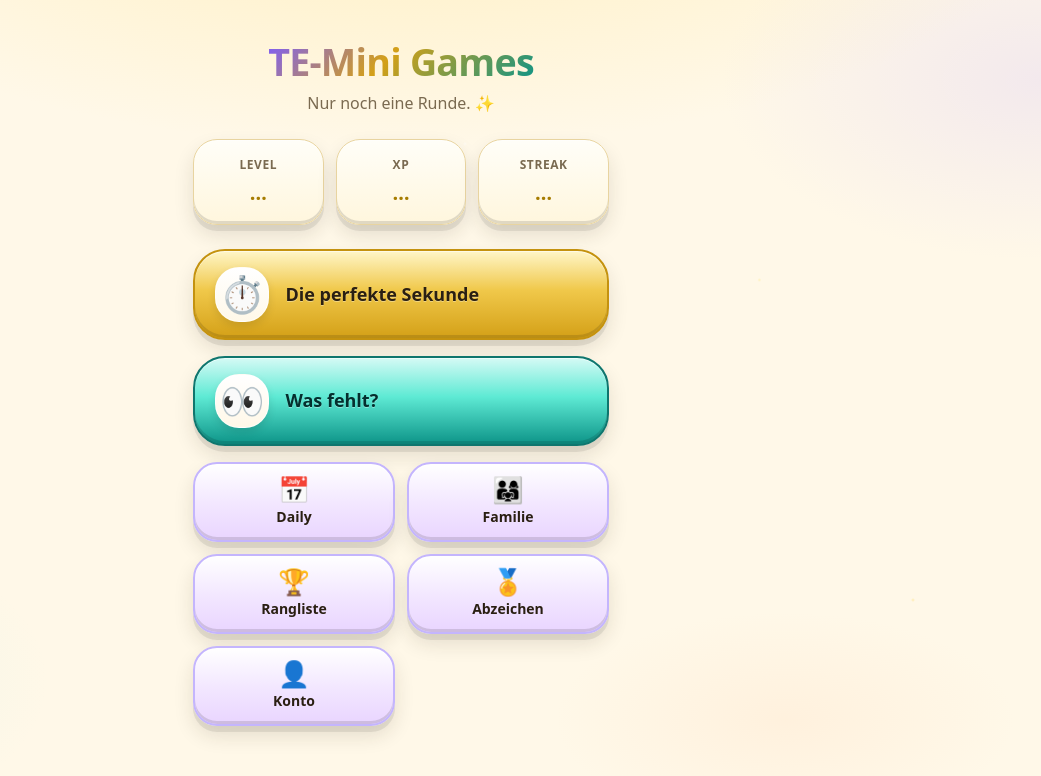
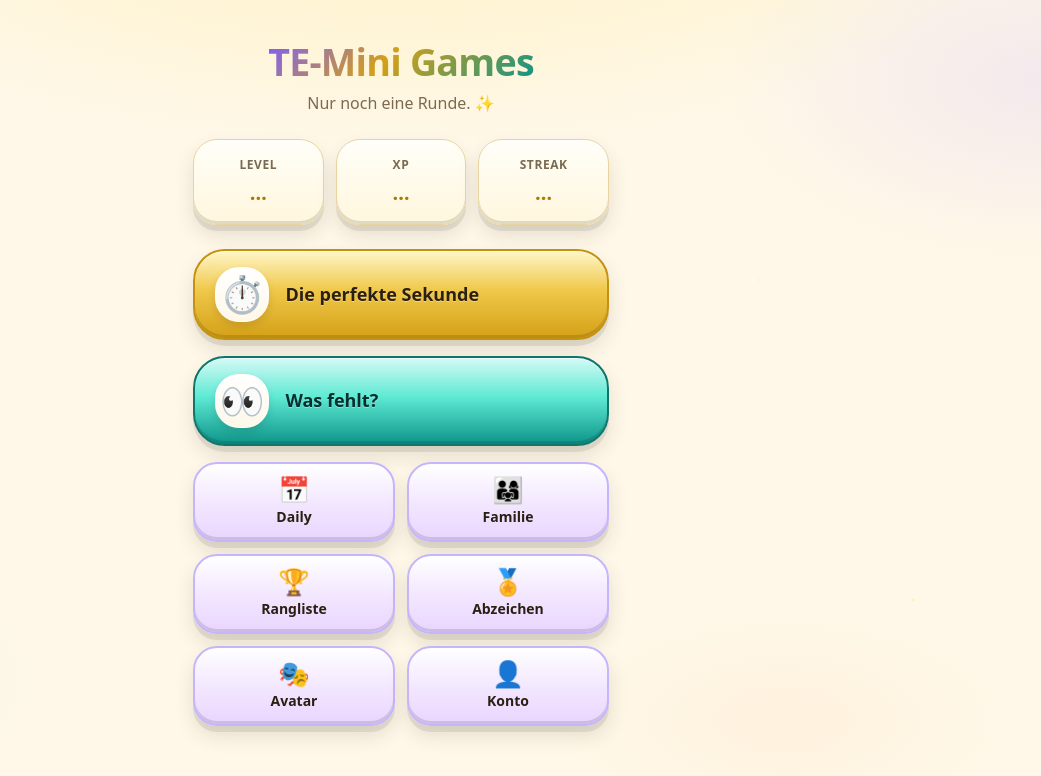
Before and after one commit to TE-Tools/TE-Mini-Games, a React (Vite) app: page / in a window 1280 px wide. Shown: the top 776 px of the page, without its empty margins (239-1280 px from the left). Built offline with nearby package versions, Linux system fonts and the light colour scheme; no server answers.

Commit message:
fix: star display on PS result; home avatar link

```diff
--- a/src/pages/HomePage.tsx
+++ b/src/pages/HomePage.tsx
@@ -107,6 +107,12 @@ export function HomePage() {
             </span>
             Abzeichen
           </Link>
+          <Link to="/profile" className={styles.secondaryButton}>
+            <span className={styles.secondaryIcon} aria-hidden="true">
+              🎭
+            </span>
+            Avatar
+          </Link>
           <Link to="/auth" className={styles.secondaryButton}>
             <span className={styles.secondaryIcon} aria-hidden="true">
               👤
```
